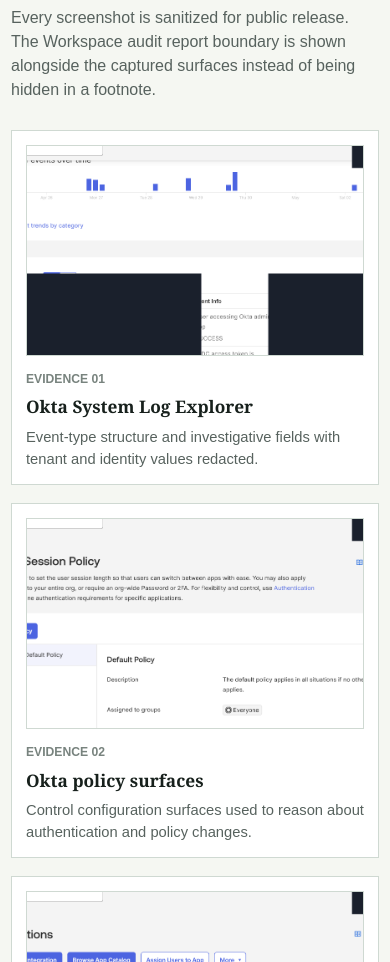
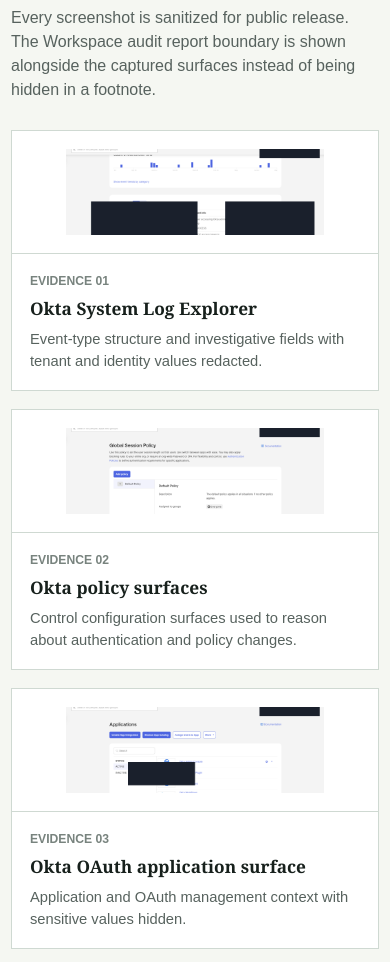
Before and after one commit to Kalla-Bhanu/SaaS-Attack-Chain-Detection-Lab, a website: page site/index.html in a window 390 px wide. Shown: the part 6262-7224 px from the top of the page. Drawn offline with Linux system fonts and the light colour scheme.

Commit message:
Improve dashboard evidence layout

```diff
--- a/site/index.html
+++ b/site/index.html
@@ -250,57 +250,75 @@
           <div class="evidence-grid">
             <article class="evidence-card">
               <img src="assets/evidence/okta-system-log-explorer-sanitized.png" alt="Sanitized Okta System Log Explorer surface" loading="lazy">
+              <div class="evidence-copy">
                 <p class="evidence-label">Evidence 01</p>
                 <h3>Okta System Log Explorer</h3>
                 <p>Event-type structure and investigative fields with tenant and identity values redacted.</p>
+              </div>
             </article>
             <article class="evidence-card">
               <img src="assets/evidence/okta-policy-surfaces-sanitized.png" alt="Sanitized Okta policy configuration surface" loading="lazy">
+              <div class="evidence-copy">
                 <p class="evidence-label">Evidence 02</p>
                 <h3>Okta policy surfaces</h3>
                 <p>Control configuration surfaces used to reason about authentication and policy changes.</p>
+              </div>
             </article>
             <article class="evidence-card">
               <img src="assets/evidence/okta-app-oauth-surface-sanitized.png" alt="Sanitized Okta OAuth application surface" loading="lazy">
+              <div class="evidence-copy">
                 <p class="evidence-label">Evidence 03</p>
                 <h3>Okta OAuth application surface</h3>
                 <p>Application and OAuth management context with sensitive values hidden.</p>
+              </div>
             </article>
             <article class="evidence-card blocker">
               <img src="assets/evidence/workspace-audit-log-sanitized.png" alt="Sanitized Google Workspace audit report access boundary" loading="lazy">
+              <div class="evidence-copy">
                 <p class="evidence-label">Evidence 04 - blocked</p>
                 <h3>Workspace audit report boundary</h3>
                 <p>The lab account reached Google Admin but lacked the reporting privilege required for the Admin audit report.</p>
+              </div>
             </article>
             <article class="evidence-card">
               <img src="assets/evidence/workspace-oauth-app-access-sanitized.png" alt="Sanitized Google Workspace OAuth app access controls" loading="lazy">
+              <div class="evidence-copy">
                 <p class="evidence-label">Evidence 05</p>
                 <h3>Workspace OAuth app access</h3>
                 <p>App access controls used to model broad authorization and scope expansion.</p>
+              </div>
             </article>
             <article class="evidence-card">
               <img src="assets/evidence/workspace-drive-sharing-controls-sanitized.png" alt="Sanitized Google Workspace Drive sharing controls" loading="lazy">
+              <div class="evidence-copy">
                 <p class="evidence-label">Evidence 06</p>
                 <h3>Workspace Drive sharing controls</h3>
                 <p>Sharing controls that frame the external Drive exposure chains.</p>
+              </div>
             </article>
             <article class="evidence-card">
               <img src="assets/evidence/atlas-activity-feed-sanitized.png" alt="Sanitized MongoDB Atlas activity feed" loading="lazy">
+              <div class="evidence-copy">
                 <p class="evidence-label">Evidence 07</p>
                 <h3>Atlas activity feed</h3>
                 <p>Database-layer activity surface with organization and project identifiers removed.</p>
+              </div>
             </article>
             <article class="evidence-card">
               <img src="assets/evidence/atlas-network-access-sanitized.png" alt="Sanitized MongoDB Atlas network access controls" loading="lazy">
+              <div class="evidence-copy">
                 <p class="evidence-label">Evidence 08</p>
                 <h3>Atlas network access</h3>
                 <p>Network exposure control surface used for downstream database access modeling.</p>
+              </div>
             </article>
             <article class="evidence-card">
               <img src="assets/evidence/atlas-database-users-sanitized.png" alt="Sanitized MongoDB Atlas database users surface" loading="lazy">
+              <div class="evidence-copy">
                 <p class="evidence-label">Evidence 09</p>
                 <h3>Atlas database users</h3>
                 <p>Database access controls with usernames and account-specific details removed.</p>
+              </div>
             </article>
           </div>
         </div>
--- a/site/styles.css
+++ b/site/styles.css
@@ -392,25 +392,24 @@ h1 {
   font-weight: 700;
 }
 
-.evidence-grid {
-  display: grid;
-  gap: 18px;
-  grid-template-columns: repeat(3, minmax(0, 1fr));
-}
-
 .evidence-card {
   background: var(--panel);
   border: 1px solid var(--rule);
+  display: grid;
+  gap: 0;
+  grid-template-columns: minmax(0, 1.45fr) minmax(280px, 0.55fr);
+  margin-top: 18px;
   min-width: 0;
-  padding: 14px;
 }
 
 .evidence-card img {
-  aspect-ratio: 16 / 10;
-  background: var(--paper-deep);
-  border: 1px solid var(--rule);
+  aspect-ratio: 3 / 1;
+  background: #ffffff;
+  align-self: center;
   height: auto;
-  object-fit: cover;
+  object-fit: contain;
+  object-position: center;
+  padding: 18px;
   width: 100%;
 }
 
@@ -423,7 +422,20 @@ h1 {
 }
 
 .evidence-label {
-  margin-top: 14px;
+  margin: 0;
+}
+
+.evidence-copy {
+  border-left: 1px solid var(--rule);
+  display: flex;
+  flex-direction: column;
+  justify-content: center;
+  padding-left: 24px;
+  padding-right: 24px;
+}
+
+.evidence-copy .evidence-label {
+  padding-top: 0;
 }
 
 .evidence-card h3 {
@@ -436,6 +448,7 @@ h1 {
   color: var(--ink-muted);
   font-size: 0.92rem;
   margin: 0;
+  padding-bottom: 0;
 }
 
 .validation-layout {
@@ -506,9 +519,21 @@ pre {
     max-width: 620px;
   }
 
-  .chain-index,
-  .evidence-grid {
+  .chain-index {
     grid-template-columns: repeat(2, minmax(0, 1fr));
+  }
+
+  .evidence-card {
+    grid-template-columns: 1fr;
+  }
+
+  .evidence-copy {
+    border-left: 0;
+    border-top: 1px solid var(--rule);
+    padding-left: 18px;
+    padding-right: 18px;
+    padding-bottom: 18px;
+    padding-top: 18px;
   }
 
   .layer-grid {
@@ -542,8 +567,7 @@ pre {
   }
 
   .manifest,
-  .chain-index,
-  .evidence-grid {
+  .chain-index {
     grid-template-columns: 1fr;
   }
 
```
Lines whose indentation alone changed are shown as unchanged.
